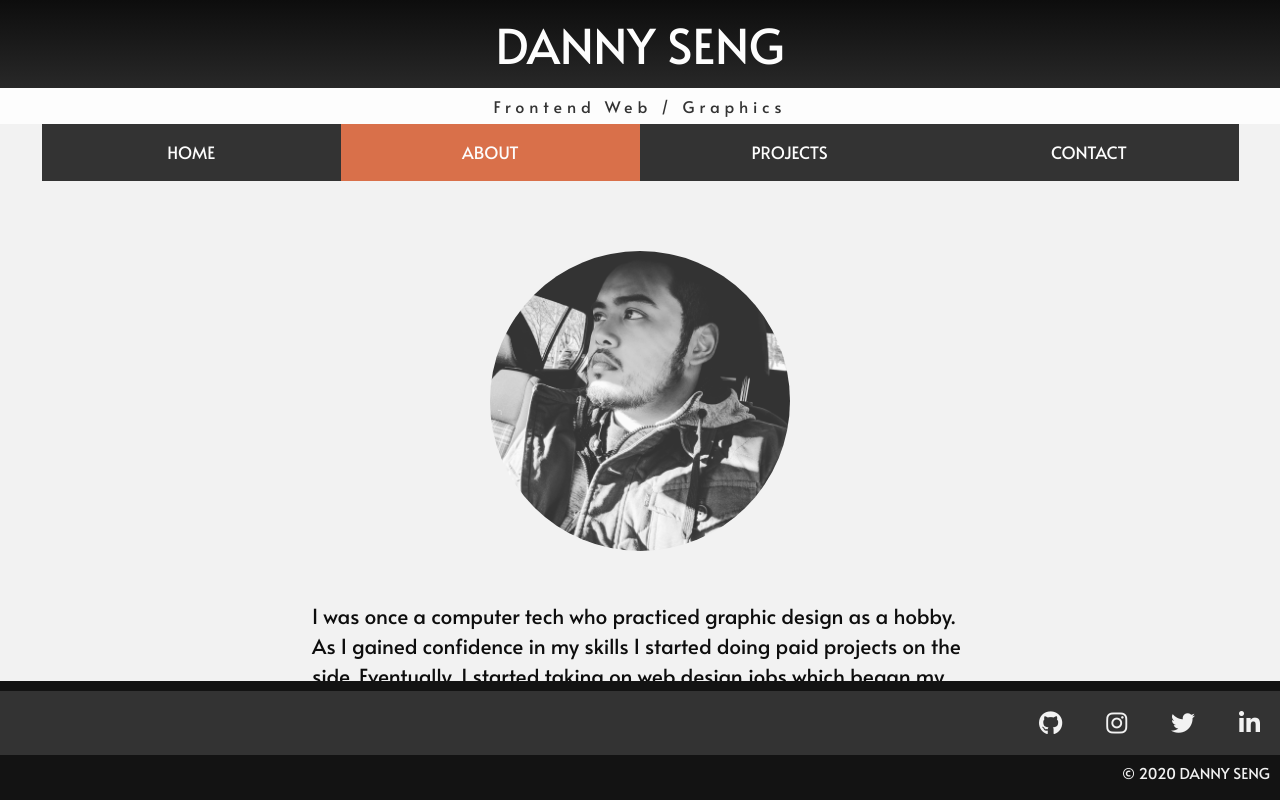
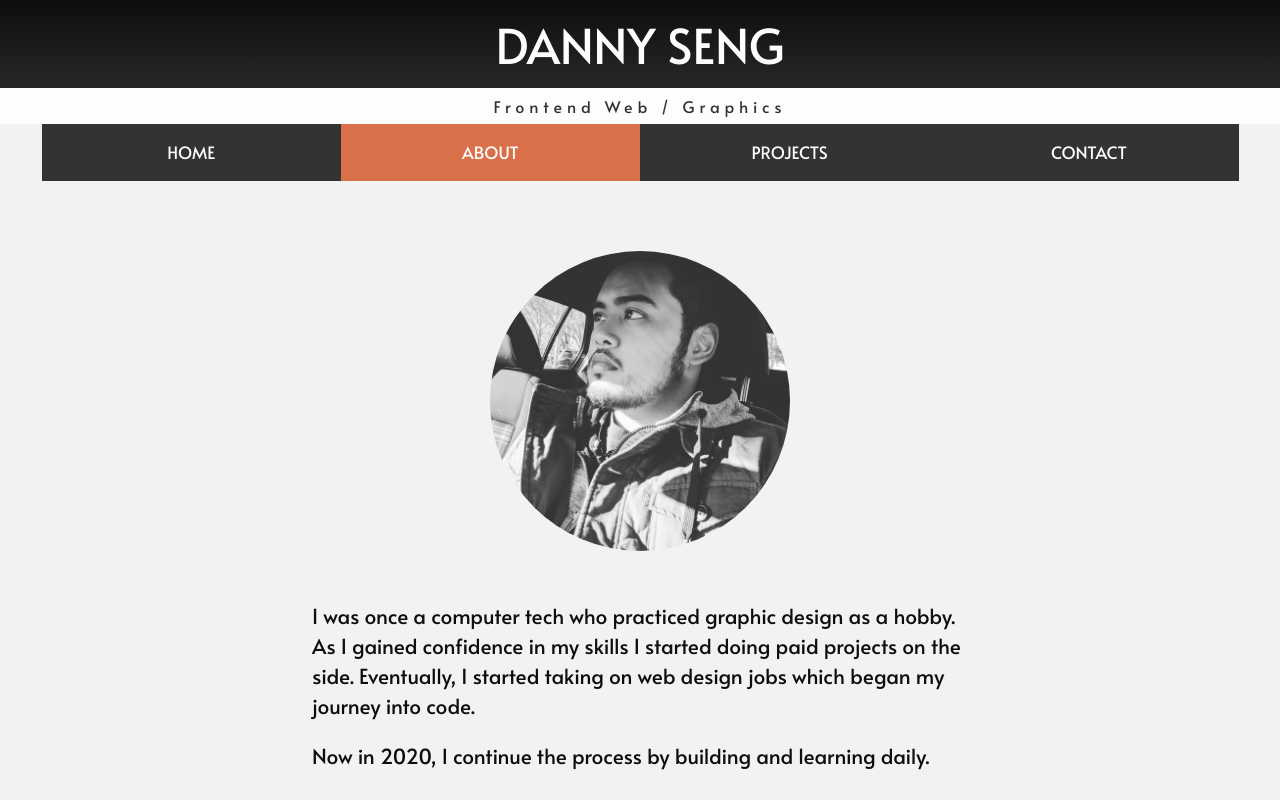
Before and after one commit to dnnysng/dnnysng.github.io, a plain HTML site: page about.html in a window 1280 px wide. Shown: the top 800 px of the page. Drawn offline with Linux system fonts and the light colour scheme.

Commit message:
Fixed broken footer by removing old css import from about.

```diff
--- a/css/about.css
+++ b/css/about.css
@@ -1,7 +1,6 @@
 @import "reset.css";
 @import "main.css";
 @import "header.css";
-@import "footer.css";
 
 /*
 0D0D0D - Black
```
